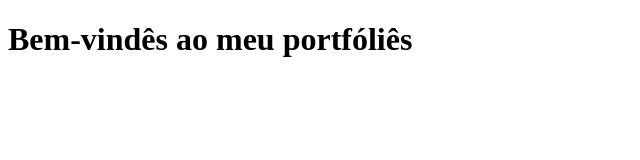
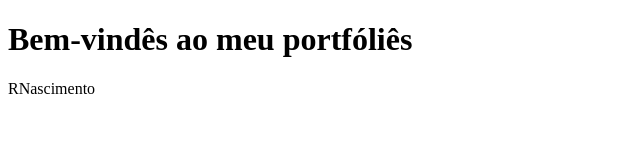
Before and after one commit to regifraga/portfolio-site, a plain HTML site: page src/index.html in a window 1280 px wide. Shown: the whole page, without its empty margins (0-640 px from the left). Drawn offline with Linux system fonts and the light colour scheme.

Commit message:
Inclusão do meu nome lindo no arquivo index.html

```diff
--- a/src/index.html
+++ b/src/index.html
@@ -5,5 +5,6 @@
 		</head>
 		<body>
 			<h1>Bem-vindês ao meu portfóliês</h1>
+			<p>RNascimento</p>
 		</body>
 	</html>
```
